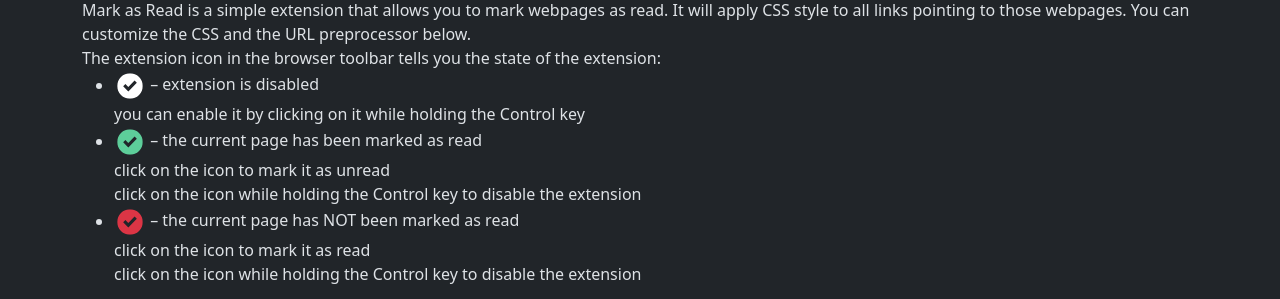
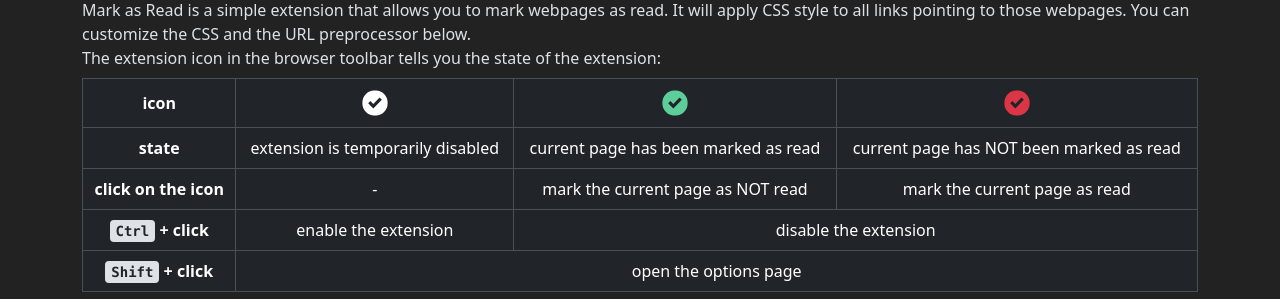
Before and after one commit to DallogFheir/mark-as-read, a website built with Vite: page src/settings/settings.html in a window 1280 px wide. Shown: the part 128-427 px from the top of the page. Built offline with nearby package versions, Linux system fonts and the light colour scheme; some packages are replaced by stand-ins of ours.

Commit message:
feat: options page final touches

```diff
--- a/src/common/constants.ts
+++ b/src/common/constants.ts
@@ -1,7 +1,7 @@
 export const DEFAULT_CSS_STYLE =
-  ".mark-as-read-4e3b3eef-af02-4d4a-979d-a6e44b8d7165 {\n  color: green !important;\n  font-weight: bold !important;\n  position: relative !important;\n}\n\n.mark-as-read-4e3b3eef-af02-4d4a-979d-a6e44b8d7165::before {\n  content: '✅';\n  position: absolute;\n  top: -0.5em;\n  right: -0.5em;\n}\n";
+  ".mark-as-read-4e3b3eef-af02-4d4a-979d-a6e44b8d7165 {\n  color: green !important;\n  font-weight: bold !important;\n  position: relative !important;\n}\n\n.mark-as-read-4e3b3eef-af02-4d4a-979d-a6e44b8d7165::before {\n  content: '✅';\n}\n";
 export const DEFAULT_URL_PREPROCESSOR =
-  "// ignores hash and URL params\n\nconst urlObject = new URL($url);\n\nurlObject.hash = '';\n\nlet params = null;\n// this is a hack to handle a bug in content scripts which causes them to not acknowledge searchParams.keys()\ntry {\n  params = [...urlObject.searchParams.keys()];\n} catch {\n  params = [...urlObject.searchParams];\n}\nparams.forEach((param) => urlObject.searchParams.delete(param));\n\nreturn urlObject.href;\n";
+  "// ignores URL params\n\nconst urlObject = new URL($url);\n\nlet params = null;\n// this is a hack to handle a bug in content scripts which causes them to not acknowledge searchParams.keys()\ntry {\n  params = [...urlObject.searchParams.keys()];\n} catch {\n  params = [...urlObject.searchParams];\n}\nparams.forEach((param) => urlObject.searchParams.delete(param));\n\nreturn urlObject.href;\n";
 
 export const MARK_AS_READ_CSS_CLASS =
   "mark-as-read-4e3b3eef-af02-4d4a-979d-a6e44b8d7165";
--- a/src/settings/settings.html
+++ b/src/settings/settings.html
@@ -7,12 +7,16 @@
     <link rel="stylesheet" href="settings.css" />
     <script type="module" src="settings.ts"></script>
   </head>
-  <body data-bs-theme="dark" x-data="app" x-init="initPage">
+  <body
+    data-bs-theme="dark"
+    x-data="app"
+    x-init="initPage"
+    style="background-color: #222222">
     <main class="mb-5 container">
       <header
         class="mt-3 d-flex justify-content-center align-items-center gap-2">
         <img src="../../public/icons/disabled.svg" />
-        <h1>Mark as Read</h1>
+        <h1 class="fw-bold">Mark as Read</h1>
       </header>
       <section>
         <h2>How to use</h2>
@@ -25,38 +29,45 @@
           <div>
             The extension icon in the browser toolbar tells you the state of the
             extension:
-            <ul>
-              <li>
-                <img class="icon" src="../../public/icons/disabled.svg" /> –
-                extension is disabled
-                <div>
-                  you can enable it by clicking on it while holding the Control
-                  key
-                </div>
-              </li>
-              <li>
-                <img class="icon" src="../../public/icons/read.svg" /> – the
-                current page has been marked as read
-                <div>click on the icon to mark it as unread</div>
-                <div>
-                  click on the icon while holding the Control key to disable the
-                  extension
-                </div>
-              </li>
-              <li>
-                <img class="icon" src="../../public/icons/unread.svg" /> – the
-                current page has NOT been marked as read
-                <div>click on the icon to mark it as read</div>
-                <div>
-                  click on the icon while holding the Control key to disable the
-                  extension
-                </div>
-              </li>
-            </ul>
-            <div>
-              Click on the icon while holding the Shift key to open the settings
-              page.
-            </div>
+            <table class="mt-2 text-center table table-bordered">
+              <thead class="align-middle">
+                <tr>
+                  <th>icon</th>
+                  <td>
+                    <img class="icon" src="../../public/icons/disabled.svg" />
+                  </td>
+                  <td>
+                    <img class="icon" src="../../public/icons/read.svg" />
+                  </td>
+                  <td>
+                    <img class="icon" src="../../public/icons/unread.svg" />
+                  </td>
+                </tr>
+              </thead>
+              <tbody>
+                <tr>
+                  <th>state</th>
+                  <td>extension is temporarily disabled</td>
+                  <td>current page has been marked as read</td>
+                  <td>current page has NOT been marked as read</td>
+                </tr>
+                <tr>
+                  <th>click on the icon</th>
+                  <td>-</td>
+                  <td>mark the current page as NOT read</td>
+                  <td>mark the current page as read</td>
+                </tr>
+                <tr>
+                  <th><kbd>Ctrl</kbd> + click</th>
+                  <td>enable the extension</td>
+                  <td colspan="2">disable the extension</td>
+                </tr>
+                <tr>
+                  <th><kbd>Shift</kbd> + click</th>
+                  <td colspan="3">open the options page</td>
+                </tr>
+              </tbody>
+            </table>
           </div>
         </div>
       </section>
```
Also changed, not shown: src/background-script/background-script-class.ts (+9 -4 lines), src/content-script/content-script-class.ts (+8 -9 lines), src/manifest.json.
